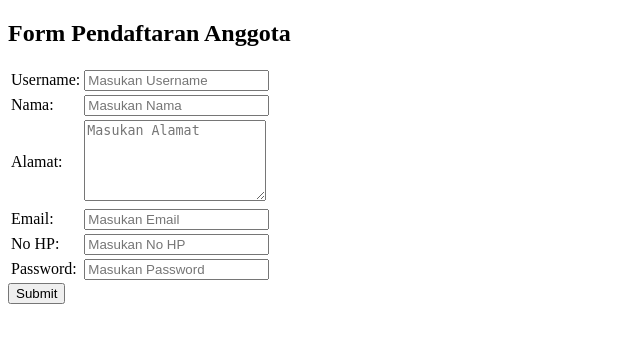
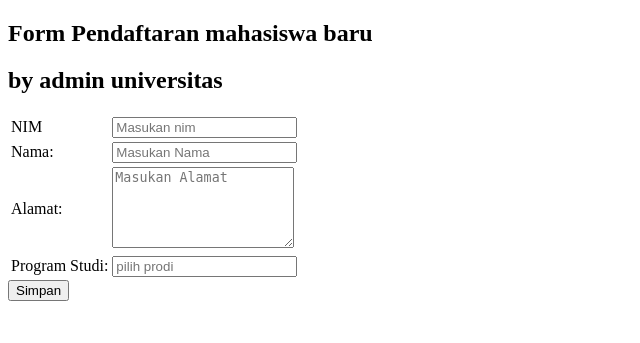
Before and after one commit to alaska2007/TugasFormPI, a PHP site: page /form.php in a window 1280 px wide. Shown: the top 343 px of the page, without its empty margins (0-640 px from the left). Run offline with PHP 8.4, Linux system fonts and the light colour scheme.

Commit message:
mengubah isi file form.php

```diff
--- a/form.php
+++ b/form.php
@@ -1,15 +1,16 @@
 <!DOCTYPE html>
 <html>
 <head>
-<title>Form Pendaftaran Anggota</title>
+<title>Form Pendaftaran</title>
 </head>
 <body>
 
-<h2>Form Pendaftaran Anggota</h2>
-    <form action="simpan-pendaftaran.php" method="post">
+<h2>Form Pendaftaran mahasiswa baru</h2>
+<h2>by admin universitas</h2>
+    <form method="post">
 	<table>
           <tr>
-              <td><label>Username:</label></td><td><input type="text" name="username" placeholder="Masukan Username" /></td>
+              <td><label>NIM</label></td><td><input type="text" name="nim" placeholder="Masukan nim" /></td>
 	  </tr>
 	  <tr>
 	      <td><label>Nama:</label></td><td><input type="text" name="nama" placeholder="Masukan Nama" /></td>
@@ -18,16 +19,10 @@
 	      <td><label>Alamat:</label></td><td><textarea name="alamat" rows="5" placeholder="Masukan Alamat" ></textarea></td>
 	  </tr>
 	  <tr>
-              <td><label>Email:</label></td><td><input type="email" name="email" placeholder="Masukan Email" /></td>
+              <td><label>Program Studi:</label></td><td><input placeholder="pilih prodi" /></td>
 	  </tr>
-	  <tr>
-	      <td><label>No HP:</label></td><td><input type="text" name="no_hp" placeholder="Masukan No HP" /></td>
-	  </tr>
-	  <tr>
-	      <td><label>Password:</label></td><td><input type="password" name="password" placeholder="Masukan Password" /></td>
-	   </tr>
 	</table>
-      <button type="submit" name="submit">Submit</button>
+      <button type="simpan" name="simpan">Simpan</button>
     </form>
 </body>
 </html>
```
